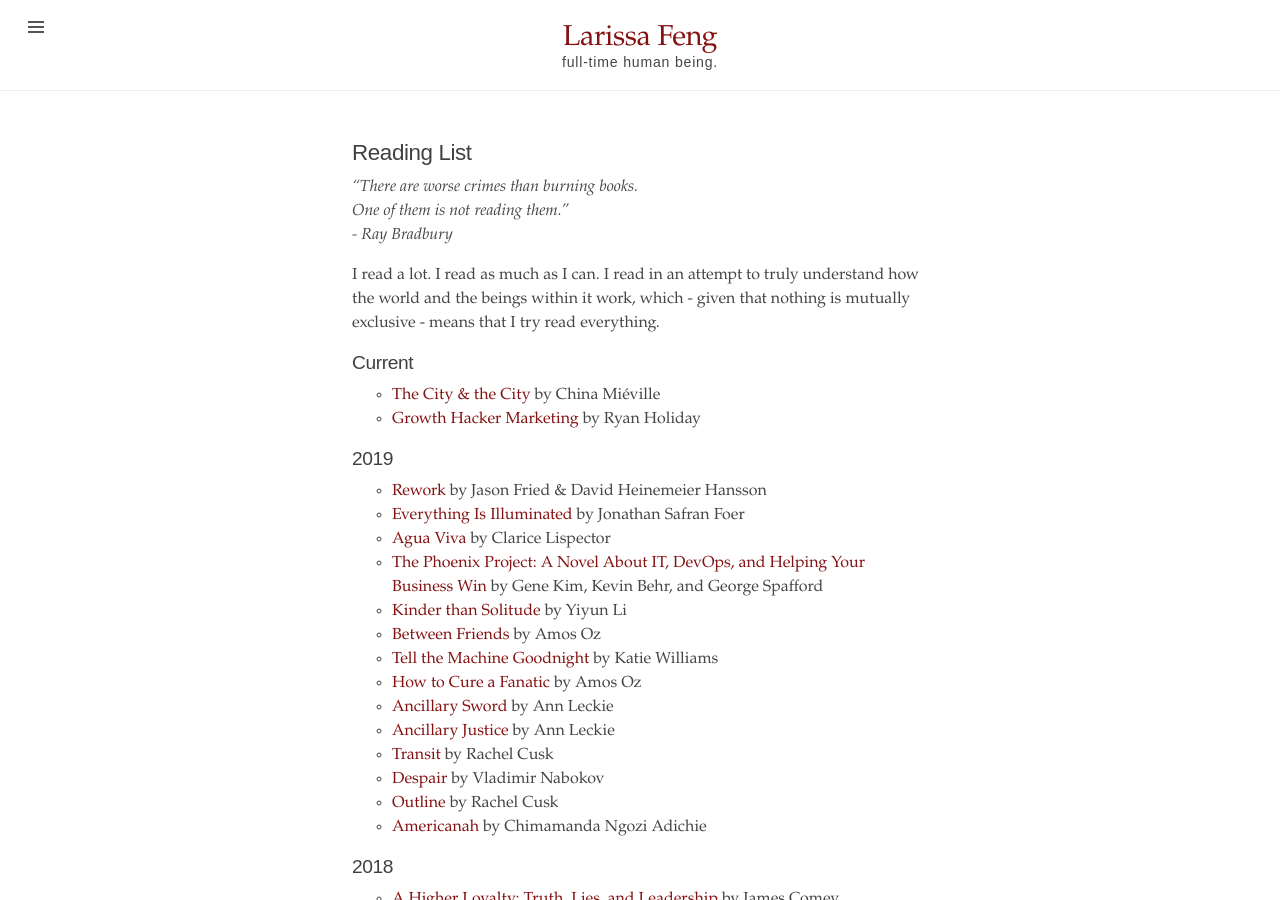
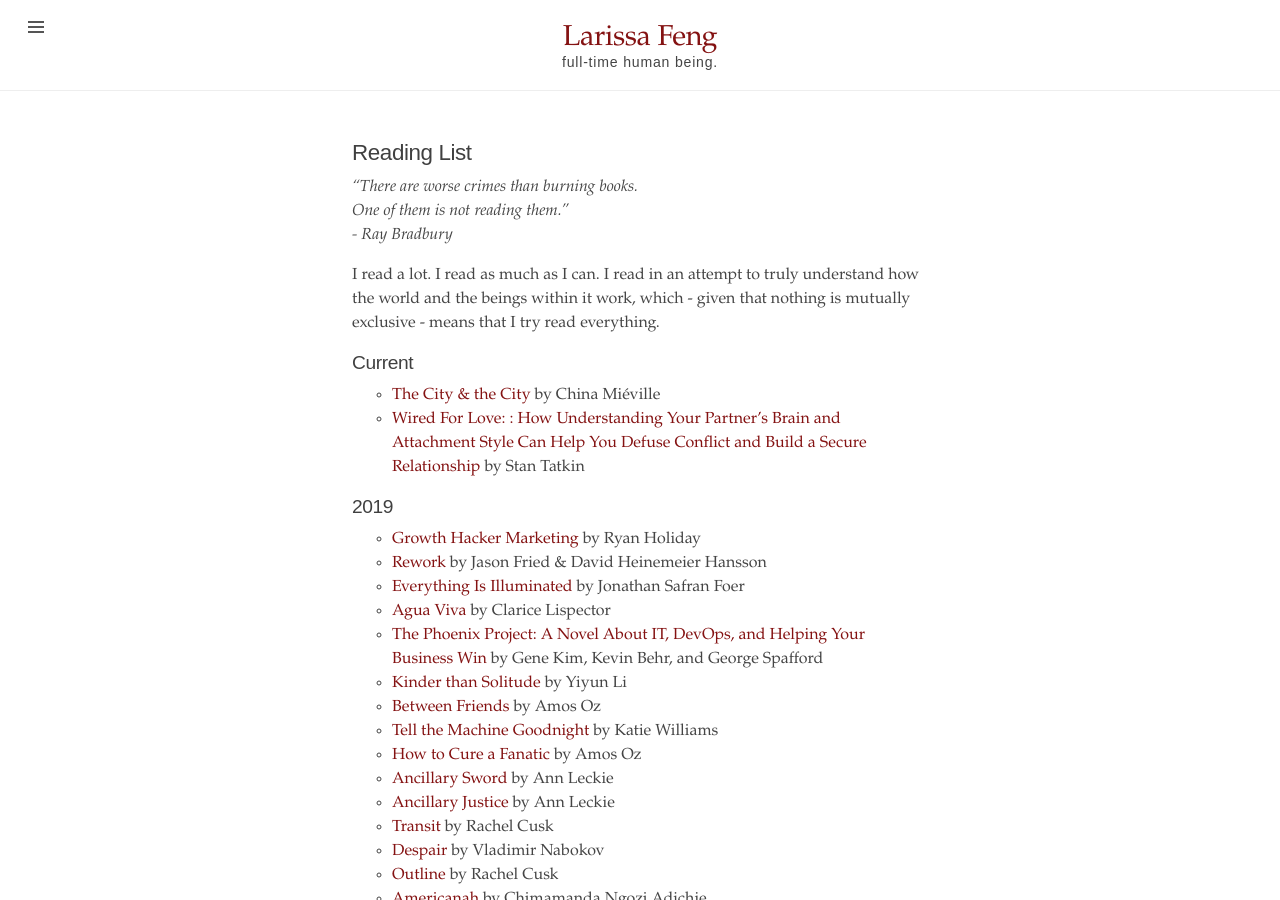
Before and after one commit to mondayrain/mondayrain.github.io, a Jekyll site: the page built from reading_list.md, in a window 1280 px wide and 900 px high. Built offline with Jekyll 4.4.1, drawn with Linux system fonts in a browser that asks for light colours.

Commit message:
Update reading list

```diff
--- a/reading_list.md
+++ b/reading_list.md
@@ -11,9 +11,11 @@ I read a lot. I read as much as I can. I read in an attempt to truly understand
 
 ## Current
 - [The City & the City](https://www.goodreads.com/book/show/4703581-the-city-the-city) by China Miéville
-- [Growth Hacker Marketing](https://www.goodreads.com/book/show/18454317-growth-hacker-marketing) by Ryan Holiday
+- [Wired For Love: : How Understanding Your Partner's Brain and Attachment Style Can Help You Defuse Conflict and Build a Secure Relationship](https://www.goodreads.com/book/show/13225387-wired-for-love) by Stan Tatkin
+
 
 ## 2019
+- [Growth Hacker Marketing](https://www.goodreads.com/book/show/18454317-growth-hacker-marketing) by Ryan Holiday
 - [Rework](https://www.goodreads.com/book/show/6732019-rework) by Jason Fried & David Heinemeier Hansson
 - [Everything Is Illuminated](https://www.goodreads.com/book/show/256566.Everything_Is_Illuminated) by Jonathan Safran Foer
 - [Agua Viva](https://www.goodreads.com/book/show/19185192-gua-viva) by Clarice Lispector
```
